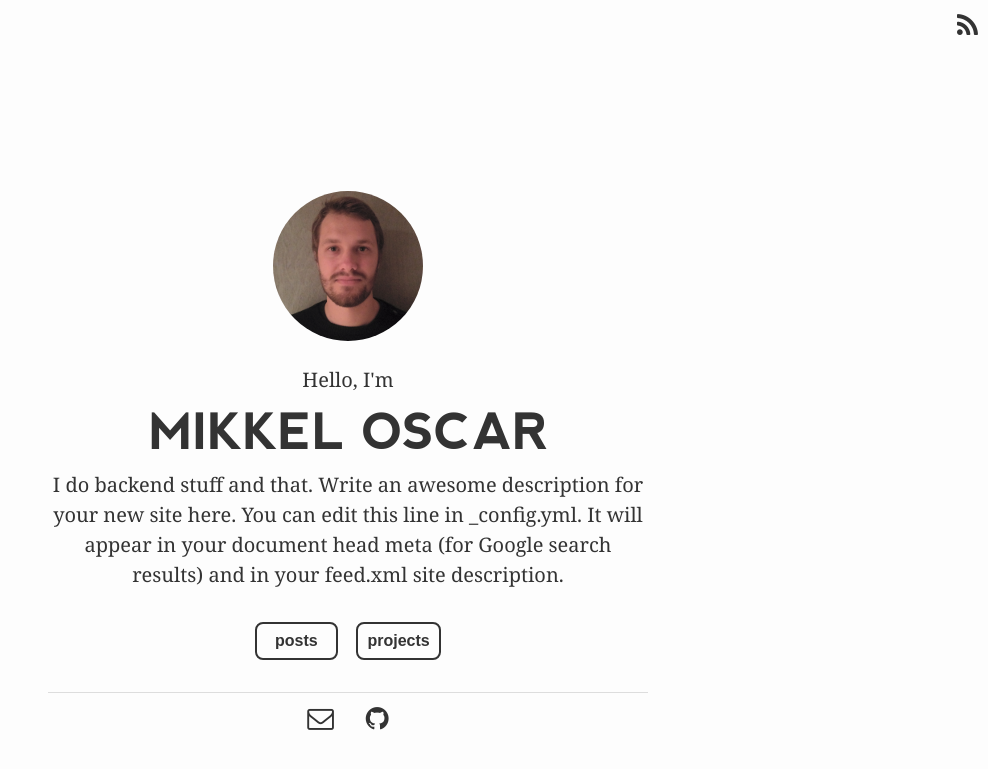
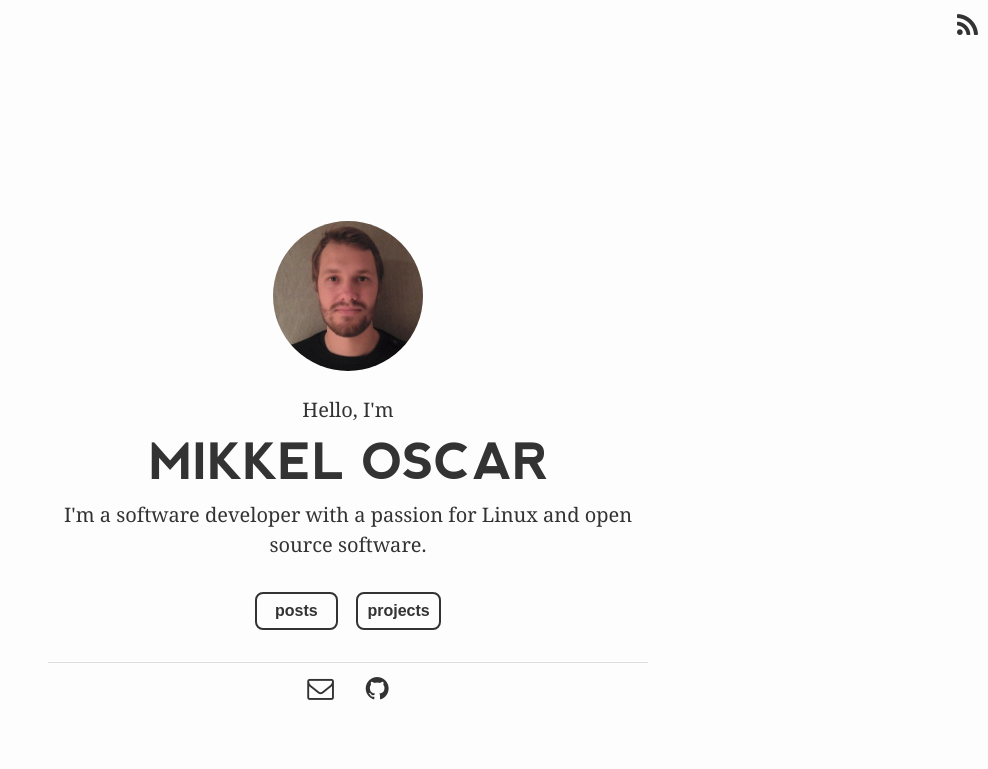
Before and after one commit to mikkeloscar/mikkeloscar.github.io, a Jekyll site: the page built from index.html, in a window 1280 px wide. Shown: the top 769 px of the page, without its empty margins (292-1280 px from the left). Built offline with Jekyll 4.4.1, drawn with Linux system fonts in a browser that asks for light colours; nearby versions of some CDN libraries.

Commit message:
Add simple intro text

```diff
--- a/_config.yml
+++ b/_config.yml
@@ -12,10 +12,7 @@
 headshot: headshot.png
 email: "&#109;&#64;&#109;&#111;&#115;&#99;&#97;&#114;&#46;&#110;&#101;&#116;"
 description: > # this means to ignore newlines until "baseurl:"
-  I do backend stuff and that.
-  Write an awesome description for your new site here. You can edit this
-  line in _config.yml. It will appear in your document head meta (for
-  Google search results) and in your feed.xml site description.
+  I'm a software developer with a passion for Linux and open source software.
 baseurl: "" # the subpath of your site, e.g. /blog
 url: "https://moscar.net" # the base hostname & protocol for your site
 jekyll_source: "https://github.com/mikkeloscar/moscar.net"
```
